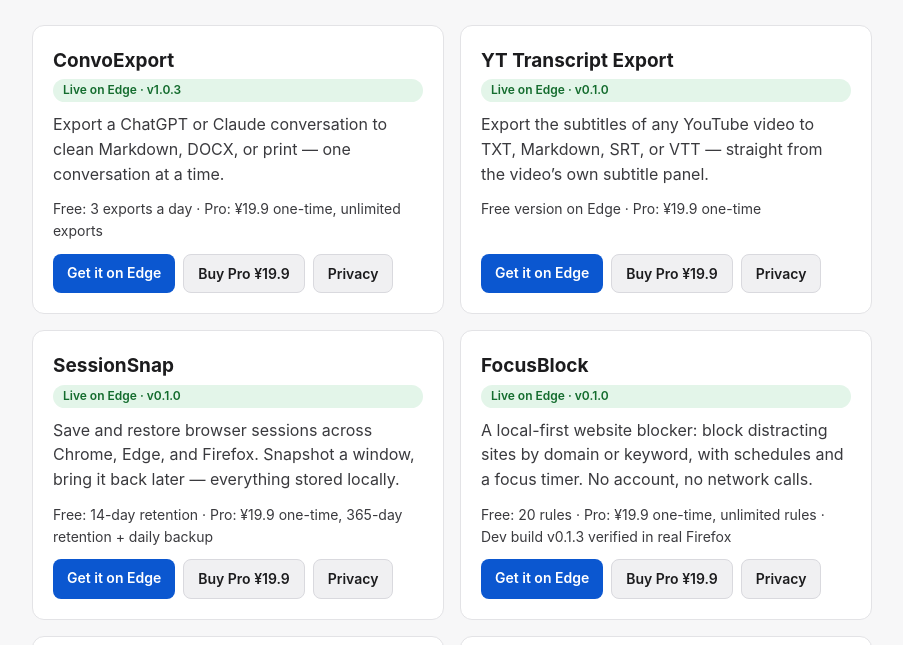
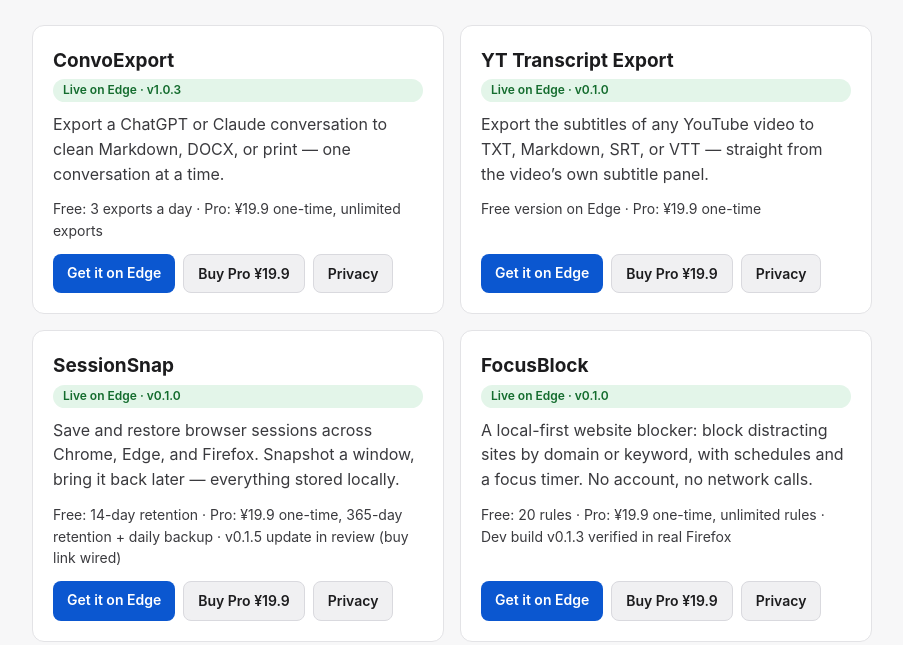
Before and after one commit to alapha888/muse-plugins, a plain HTML site: page index.html in a window 1280 px wide. Shown: the part 144-789 px from the top of the page, without its empty margins (188-1091 px from the left). Drawn offline with Linux system fonts and the light colour scheme.

Commit message:
SessionSnap card: v0.1.5 update in review

```diff
--- a/index.html
+++ b/index.html
@@ -77,7 +77,7 @@
       <h2>SessionSnap</h2>
       <span class="badge live">Live on Edge · v0.1.0</span>
       <p>Save and restore browser sessions across Chrome, Edge, and Firefox. Snapshot a window, bring it back later — everything stored locally.</p>
-      <p class="price">Free: 14-day retention · Pro: ¥19.9 one-time, 365-day retention + daily backup</p>
+      <p class="price">Free: 14-day retention · Pro: ¥19.9 one-time, 365-day retention + daily backup · v0.1.5 update in review (buy link wired)</p>
       <div class="links">
         <a class="btn btn-primary" href="https://microsoftedge.microsoft.com/addons/detail/bcikbamcmjeogcpedknmhdhhkjbohpca">Get it on Edge</a>
         <a class="btn btn-secondary" href="https://afdian.com/item/870e2762e74c11f1ae695254001e7c00">Buy Pro ¥19.9</a>
```
